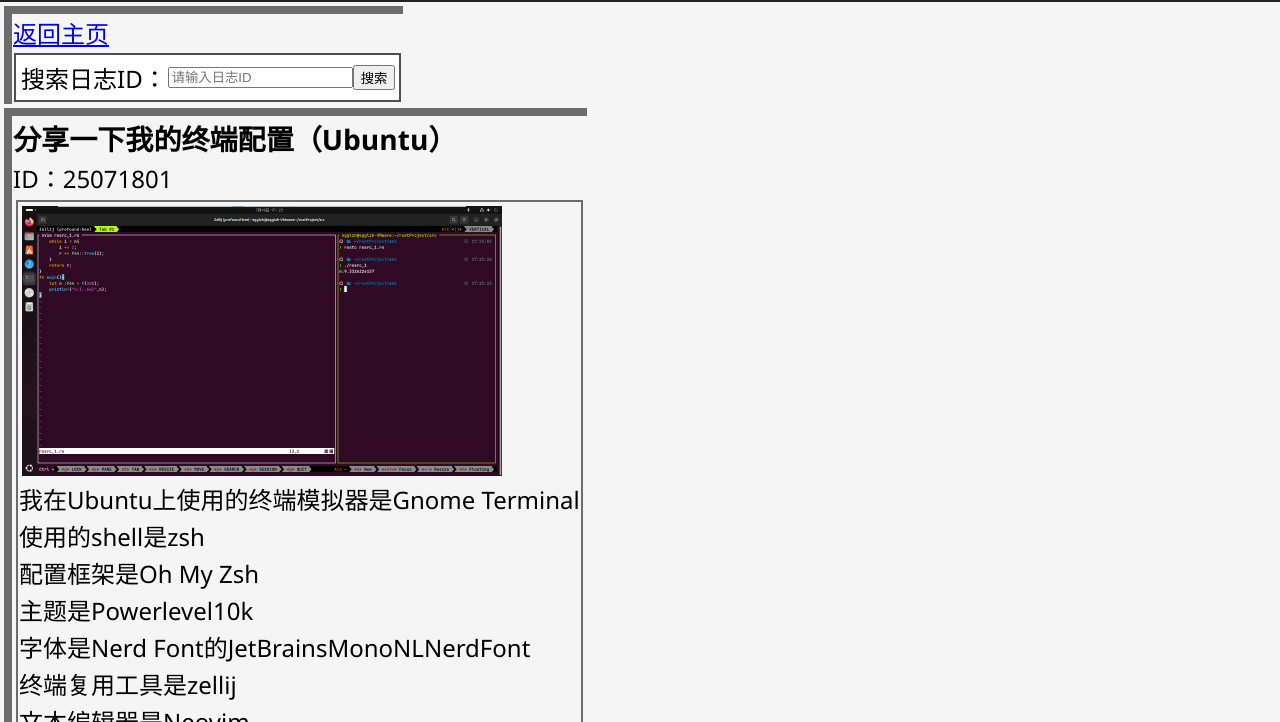
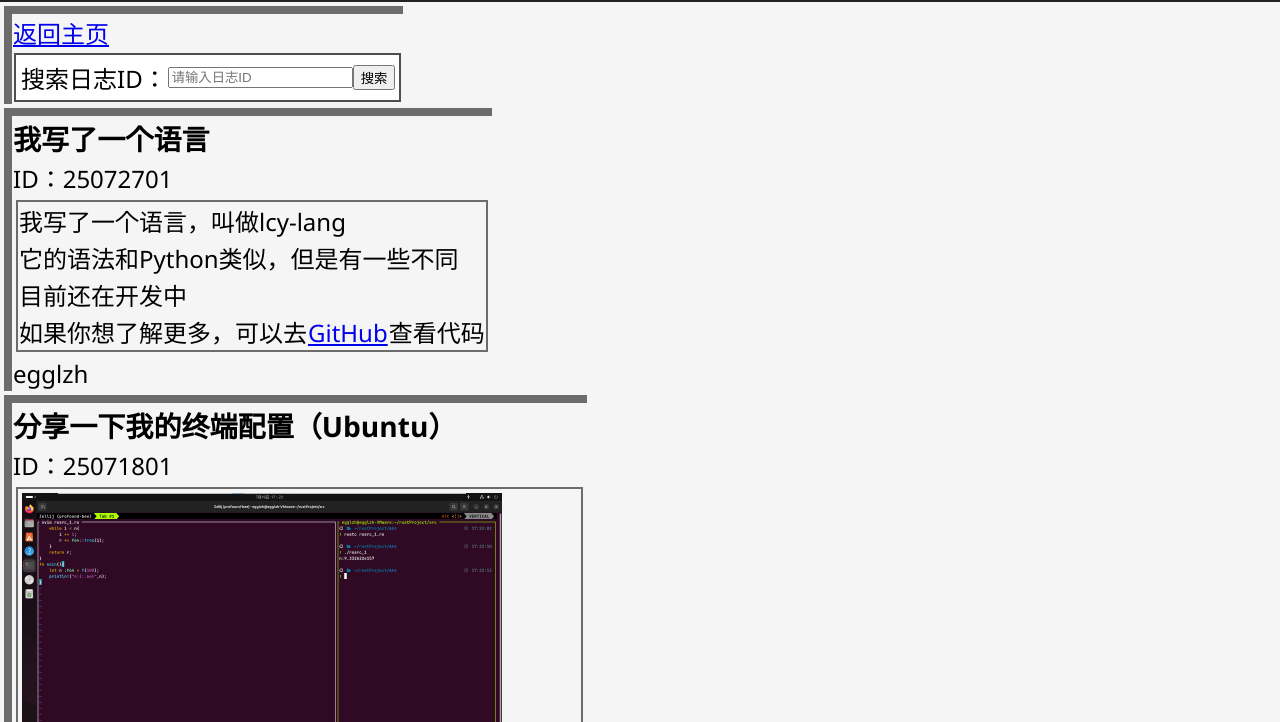
Before and after one commit to 3667808244/egglzh_home, a plain HTML site: page html/pages/log.html in a window 1280 px wide. Shown: the part 78-800 px from the top of the page. Drawn offline with Linux system fonts and the light colour scheme.

Commit message:
在首页添加跳转到lcy-lang页面的链接，并在日志页面中添加关于lcy-lang的描述

```diff
--- a/html/pages/log.html
+++ b/html/pages/log.html
@@ -27,6 +27,18 @@
         </div>
         <!--id farmot : {yy}{mm}{dd}{log number}-->
         <!--dir farmot: ../../img/log/{yy}{mm}{dd}/{log number}{img number}-->
+        <div class="block" id="25071801">
+            <h3>我写了一个语言</h3>
+            <p>ID：25072701</p>
+            <div class="center">
+                <p>我写了一个语言，叫做lcy-lang</p>
+                <p>它的语法和Python类似，但是有一些不同</p>
+                <p>目前还在开发中</p>
+                <p>如果你想了解更多，可以去<a href="https://github.com/3667808244/lcy_parser" target="_blank">GitHub</a>查看代码</p>
+            </div>
+            <p>egglzh</p>
+        </div>
+
         <div class="block" id="25071801">
             <h3>分享一下我的终端配置（Ubuntu）</h3>
             <p>ID：25071801</p>
```
Also changed, not shown: html/index.html (+1 -0 lines).
